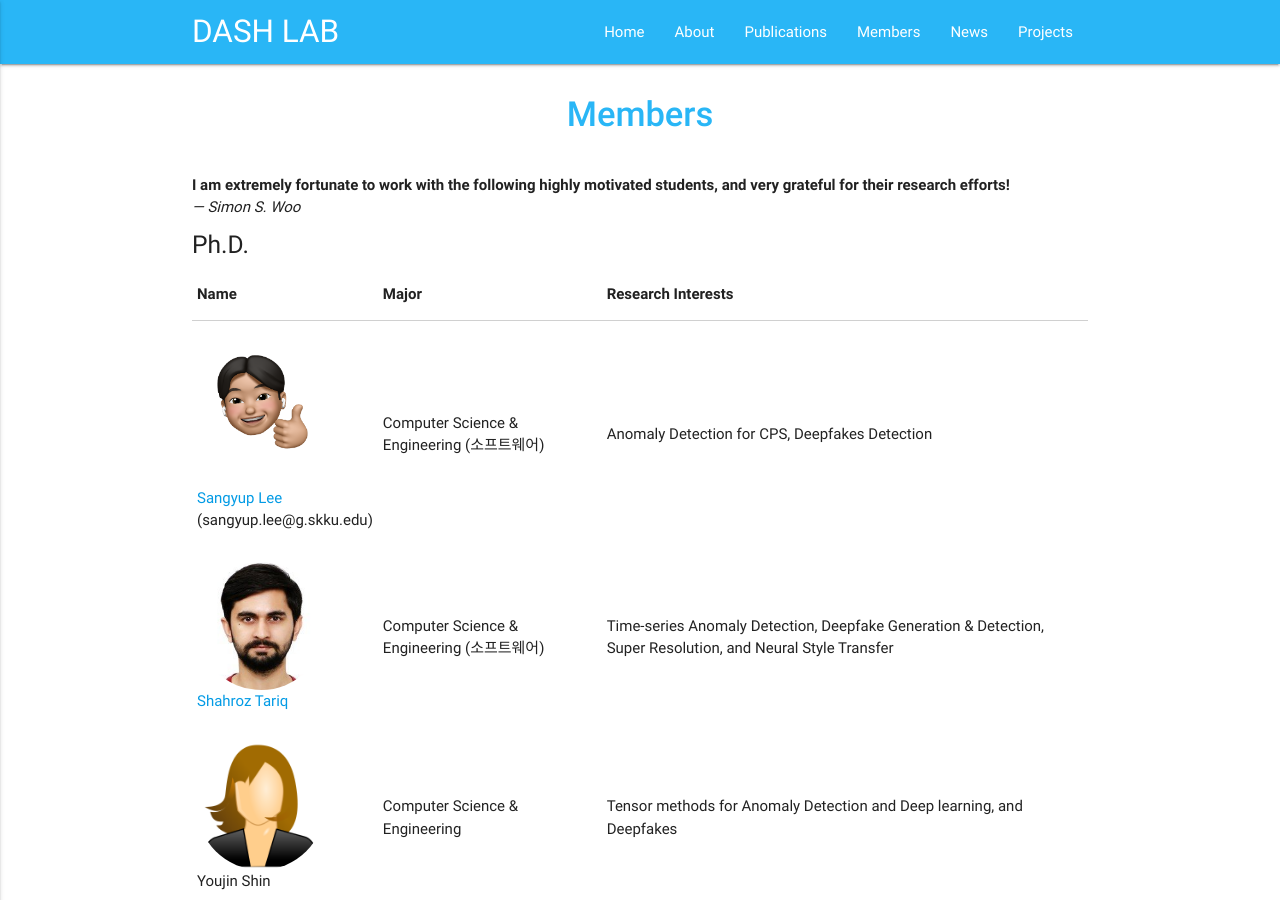
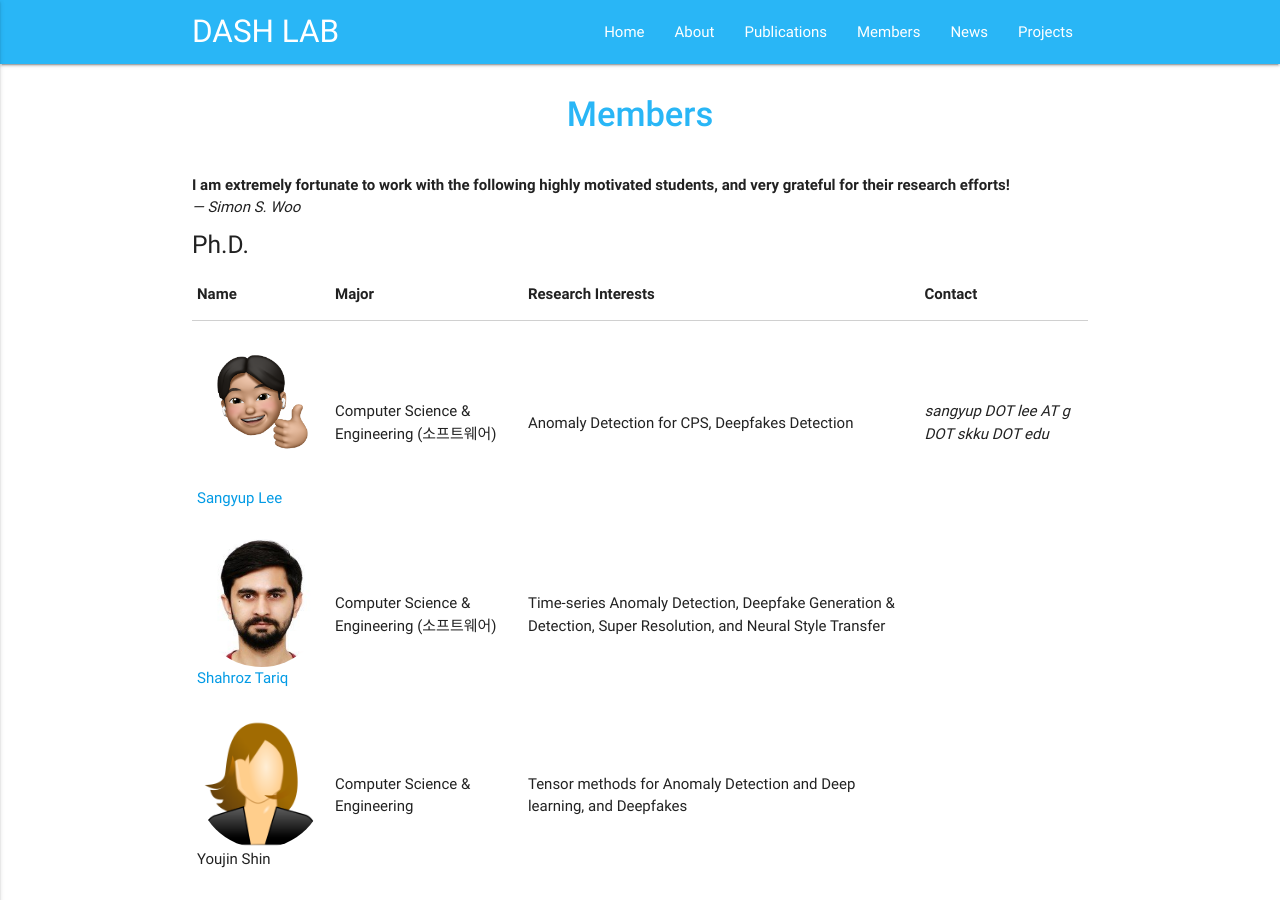
Before and after one commit to Yurim990507/DASH-Lab.github.io, a Jekyll site: the page built from example3.md, in a window 1280 px wide and 900 px high. Built offline with Jekyll 4.4.1, drawn with Linux system fonts in a browser that asks for light colours.

Commit message:
Update example3.md

```diff
--- a/example3.md
+++ b/example3.md
@@ -17,6 +17,7 @@ permalink: /Members/
                     <th>Name</th>
                     <th>Major</th>
                     <th>Research Interests</th>
+                    <th>Contact</th>
                 </tr>
               </thead>
               <tbody>
@@ -24,10 +25,11 @@ permalink: /Members/
                    <td>
                        <div style="display:flex;flex-direction:column">
                             <img src="/img/SangyupLee.png" alt="" height="auto" width="128" style="border-radius:50%"/><br>
-                           	<a href = "https://sites.google.com/view/sangyuplee/" target = "_blank">Sangyup Lee</a>(sangyup.lee@g.skku.edu)
+                           	<a href = "https://sites.google.com/view/sangyuplee/" target = "_blank">Sangyup Lee</a>
                        </div></td>
                   <td>Computer Science & Engineering (소프트웨어)</td>
-                  <td> Anomaly Detection for CPS, Deepfakes Detection</td>
+                  <td>Anomaly Detection for CPS, Deepfakes Detection</td>
+                    <td><i>sangyup DOT lee AT g DOT skku DOT edu</i></td>
                 </tr>
                 <tr>
                   <td>
```
